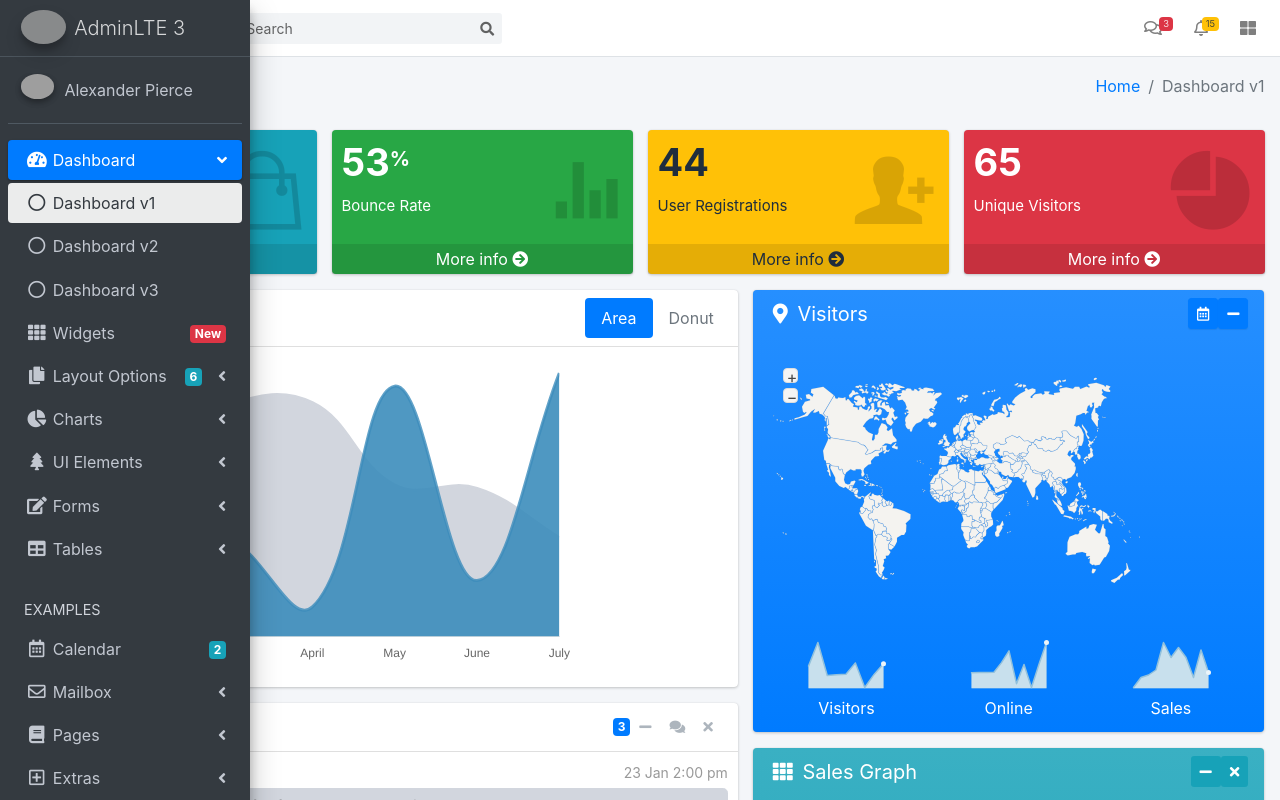
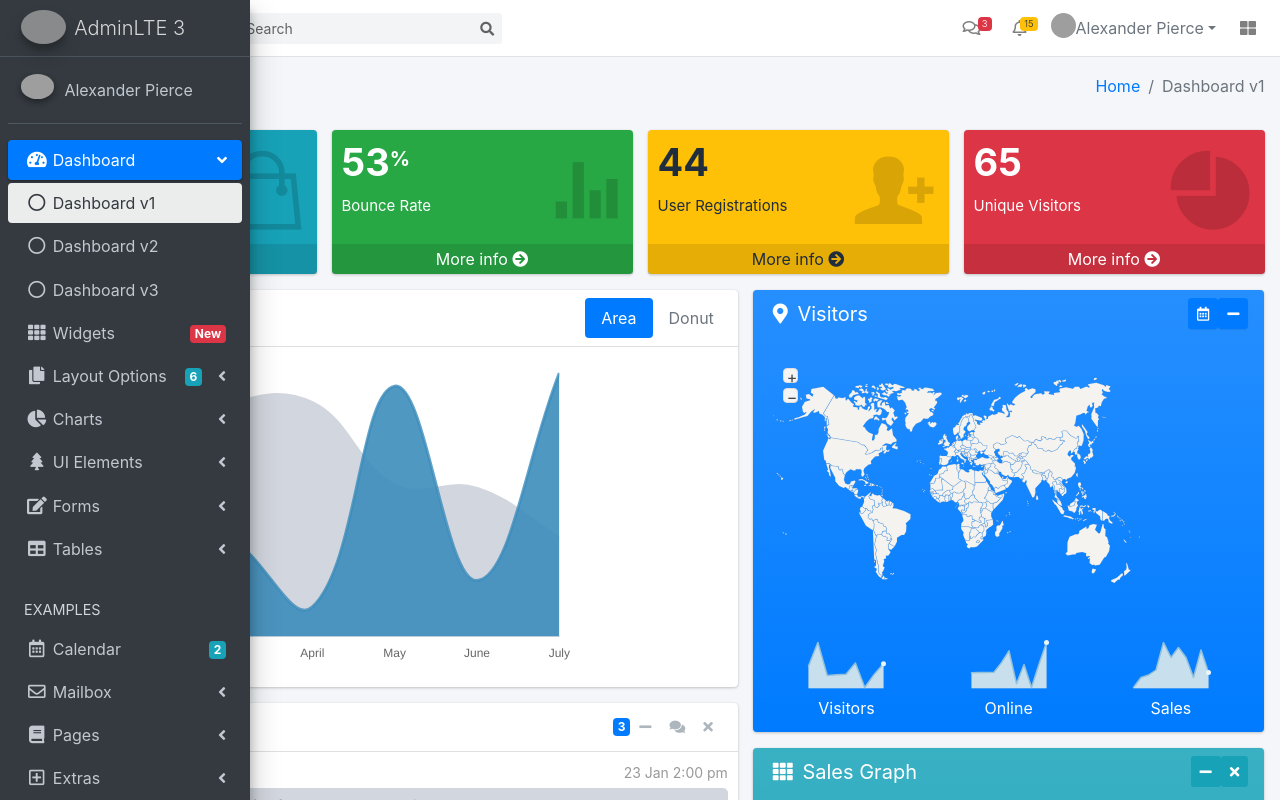
Before and after one commit to p2bgravel/P2Bgravel_Admin_FE, an Angular app: page / in a window 1280 px wide. Shown: the top 800 px of the page. Built offline with nearby package versions, Linux system fonts and the light colour scheme; grey boxes are pictures that could not be loaded.

Commit message:
add dropdown user on header

```diff
--- a/src/app/app.component.html
+++ b/src/app/app.component.html
@@ -28,7 +28,7 @@
     </form>
 
     <!-- Right navbar links -->
-    <ul class="navbar-nav ml-auto">
+    <ul class="navbar-nav ml-auto align-items-center position-relative">
       <!-- Messages Dropdown Menu -->
       <li class="nav-item dropdown">
         <a class="nav-link" data-toggle="dropdown" href="#">
@@ -113,6 +113,47 @@
           <div class="dropdown-divider"></div>
           <a href="#" class="dropdown-item dropdown-footer">See All Notifications</a>
         </div>
+      </li>
+      <li class="dropdown user user-menu open d-flex align-items-center px-2 position-static">
+        <a href="#" class="dropdown-toggle text-secondary" data-toggle="dropdown" aria-expanded="true">
+          <img src="dist/img/user2-160x160.jpg" class="user-image" alt="User Image">
+          <span class="d-none d-lg-inline-block ">Alexander Pierce</span>
+        </a>
+        <ul class="dropdown-menu ">
+          <!-- User image -->
+          <li class="user-header">
+            <img src="dist/img/user2-160x160.jpg" class="img-circle" alt="User Image">
+
+            <p class="mt-0 mb-0">
+              Alexander Pierce - Web Developer
+              <small>Member since Nov. 2012</small>
+            </p>
+          </li>
+          <!-- Menu Body -->
+          <li class="user-body">
+            <div class="row justify-content-around">
+              <div class="col-xs-4 text-center">
+                <a href="#">Followers</a>
+              </div>
+              <div class="col-xs-4 text-center">
+                <a href="#">Sales</a>
+              </div>
+              <div class="col-xs-4 text-center">
+                <a href="#">Friends</a>
+              </div>
+            </div>
+            <!-- /.row -->
+          </li>
+          <!-- Menu Footer-->
+          <li class="user-footerr d-flex justify-content-between px-2 py-2">
+            <div class="user-profile">
+              <a href="#" class="btn btn-default btn-flat">Profile</a>
+            </div>
+            <div class="user-signout">
+              <a href="#" class="btn btn-default btn-flat">Sign out</a>
+            </div>
+          </li>
+        </ul>
       </li>
       <li class="nav-item">
         <a class="nav-link" data-widget="control-sidebar" data-slide="true" href="#">
@@ -621,8 +662,7 @@
               <div class="card-body">
                 <div class="tab-content p-0">
                   <!-- Morris chart - Sales -->
-                  <div class="chart tab-pane active" id="revenue-chart"
-                       style="position: relative; height: 300px;">
+                  <div class="chart tab-pane active" id="revenue-chart" style="position: relative; height: 300px;">
                     <canvas id="revenue-chart-canvas" height="300" style="height: 300px;"></canvas>
                   </div>
                   <div class="chart tab-pane" id="sales-chart" style="position: relative; height: 300px;">
@@ -863,7 +903,7 @@
                       <i class="fas fa-ellipsis-v"></i>
                     </span>
                     <!-- checkbox -->
-                    <div  class="icheck-primary d-inline ml-2">
+                    <div class="icheck-primary d-inline ml-2">
                       <input type="checkbox" value="" name="todo1" id="todoCheck1">
                       <label for="todoCheck1"></label>
                     </div>
@@ -882,7 +922,7 @@
                       <i class="fas fa-ellipsis-v"></i>
                       <i class="fas fa-ellipsis-v"></i>
                     </span>
-                    <div  class="icheck-primary d-inline ml-2">
+                    <div class="icheck-primary d-inline ml-2">
                       <input type="checkbox" value="" name="todo2" id="todoCheck2">
                       <label for="todoCheck2"></label>
                     </div>
@@ -898,7 +938,7 @@
                       <i class="fas fa-ellipsis-v"></i>
                       <i class="fas fa-ellipsis-v"></i>
                     </span>
-                    <div  class="icheck-primary d-inline ml-2">
+                    <div class="icheck-primary d-inline ml-2">
                       <input type="checkbox" value="" name="todo3" id="todoCheck3">
                       <label for="todoCheck3"></label>
                     </div>
@@ -914,7 +954,7 @@
                       <i class="fas fa-ellipsis-v"></i>
                       <i class="fas fa-ellipsis-v"></i>
                     </span>
-                    <div  class="icheck-primary d-inline ml-2">
+                    <div class="icheck-primary d-inline ml-2">
                       <input type="checkbox" value="" name="todo4" id="todoCheck4">
                       <label for="todoCheck4"></label>
                     </div>
@@ -930,7 +970,7 @@
                       <i class="fas fa-ellipsis-v"></i>
                       <i class="fas fa-ellipsis-v"></i>
                     </span>
-                    <div  class="icheck-primary d-inline ml-2">
+                    <div class="icheck-primary d-inline ml-2">
                       <input type="checkbox" value="" name="todo5" id="todoCheck5">
                       <label for="todoCheck5"></label>
                     </div>
@@ -946,7 +986,7 @@
                       <i class="fas fa-ellipsis-v"></i>
                       <i class="fas fa-ellipsis-v"></i>
                     </span>
-                    <div  class="icheck-primary d-inline ml-2">
+                    <div class="icheck-primary d-inline ml-2">
                       <input type="checkbox" value="" name="todo6" id="todoCheck6">
                       <label for="todoCheck6"></label>
                     </div>
@@ -979,16 +1019,11 @@
                 </h3>
                 <!-- card tools -->
                 <div class="card-tools">
-                  <button type="button"
-                          class="btn btn-primary btn-sm daterange"
-                          data-toggle="tooltip"
+                  <button type="button" class="btn btn-primary btn-sm daterange" data-toggle="tooltip"
                     title="Date range">
                     <i class="far fa-calendar-alt"></i>
                   </button>
-                  <button type="button"
-                          class="btn btn-primary btn-sm"
-                          data-widget="collapse"
-                          data-toggle="tooltip"
+                  <button type="button" class="btn btn-primary btn-sm" data-widget="collapse" data-toggle="tooltip"
                     title="Collapse">
                     <i class="fas fa-minus"></i>
                   </button>
```
Also changed, not shown: 1 other file (tests, documents, lock files or other folders). Lines whose indentation alone changed are shown as unchanged.
